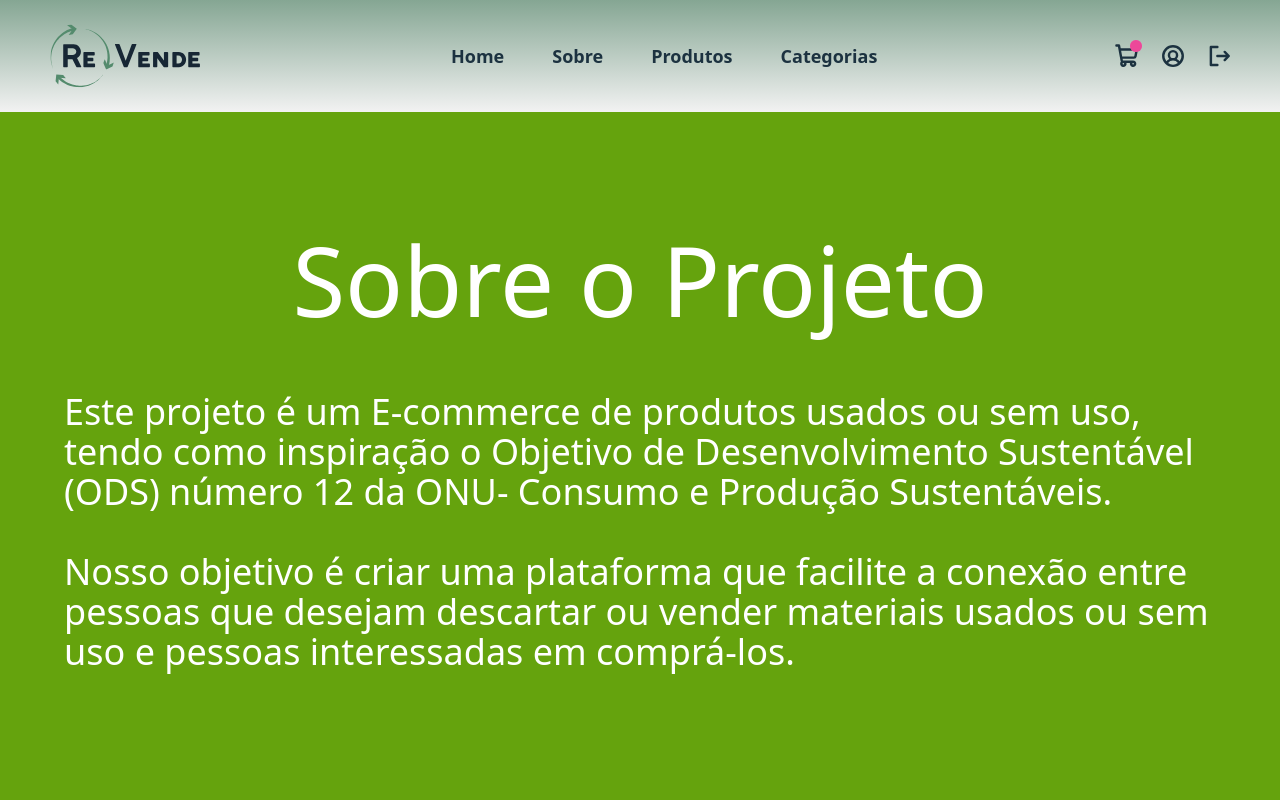
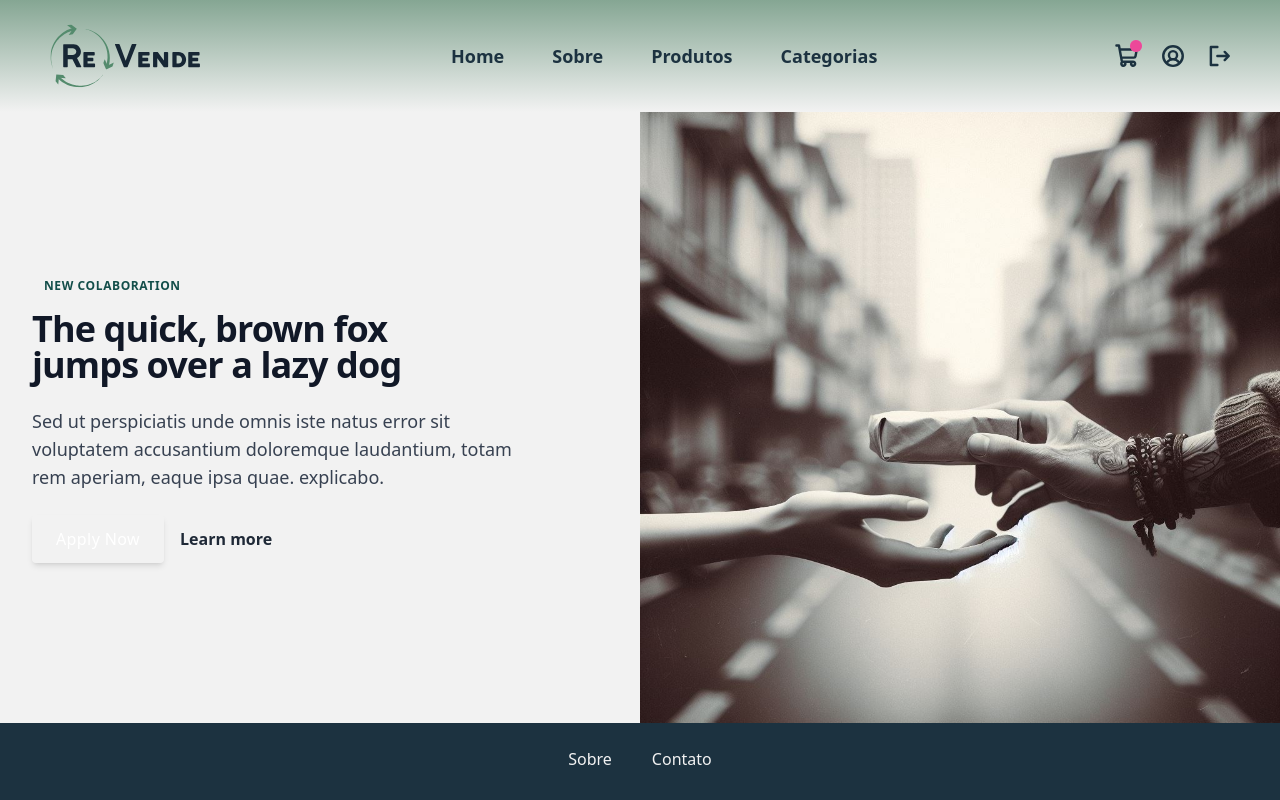
Before and after one commit to ecommerceGrupo03/ReVende-React, a React (Vite) app in the folder ReVende-React/: page /about in a window 1280 px wide. Shown: the top 800 px of the page. Built offline with nearby package versions, Linux system fonts and the light colour scheme.

Commit message:
About - Imagens

```diff
--- a/ReVende-React/src/pages/about/About.tsx
+++ b/ReVende-React/src/pages/about/About.tsx
@@ -1,7 +1,63 @@
+import encomendaFoto from '../../assets/encomenda.jpg';
+
 const About = () => {
   return (
     <>
-      <div className="py-10 flex content-center bg-lime-600 flex-col items-center justify-center">
+    <div className="relative flex flex-col py-16 lg:pt-0 lg:flex-col lg:pb-0">
+      <div className="flex flex-col items-start w-full max-w-xl px-4 mx-auto lg:px-8 lg:max-w-screen-xl">
+        <div className="mb-16 lg:my-40 lg:max-w-lg lg:pr-5">
+          <div className="max-w-xl mb-6">
+            <div>
+              <p className="inline-block px-3 py-px mb-4 text-xs font-semibold tracking-wider text-teal-900 uppercase rounded-full bg-teal-accent-400">
+                New Colaboration
+              </p>
+            </div>
+            <h2 className="max-w-lg mb-6 font-sans text-3xl font-bold tracking-tight text-gray-900 sm:text-4xl sm:leading-none">
+              The quick, brown fox
+              <br className="hidden md:block" />
+              jumps over{' '}
+              <span className="inline-block text-deep-purple-accent-400">
+                a lazy dog
+              </span>
+            </h2>
+            <p className="text-base text-gray-700 md:text-lg">
+              Sed ut perspiciatis unde omnis iste natus error sit voluptatem
+              accusantium doloremque laudantium, totam rem aperiam, eaque ipsa
+              quae. explicabo.
+            </p>
+          </div>
+          <div className="flex flex-col items-center md:flex-row">
+            <a
+              href="/"
+              className="inline-flex items-center justify-center w-full h-12 px-6 mb-3 font-medium tracking-wide text-white transition duration-200 rounded shadow-md md:w-auto md:mr-4 md:mb-0 bg-deep-purple-accent-400 hover:bg-deep-purple-accent-700 focus:shadow-outline focus:outline-none"
+            >
+              Apply Now
+            </a>
+            <a
+              href="/"
+              aria-label=""
+              className="inline-flex items-center font-semibold text-gray-800 transition-colors duration-200 hover:text-deep-purple-accent-700"
+            >
+              Learn more
+            </a>
+          </div>
+        </div>
+      </div>
+      <div className="inset-y-0 right-0 w-full max-w-xl px-4 mx-auto lg:pl-8 lg:pr-0 lg:mb-0 lg:mx-0 lg:w-1/2 lg:max-w-full lg:absolute xl:px-0">
+        <img
+          className="object-cover w-full h-56 rounded shadow-lg lg:rounded-none lg:shadow-none sm:h-96 lg:h-full"
+          src={encomendaFoto}
+          alt=""
+        />
+      </div>
+    </div>
+    </>
+  )
+}
+
+export default About
+
+  {/* <div className="py-10 flex content-center bg-lime-600 flex-col items-center justify-center">
         <h1 className="text-8xl text-white mt-20">Sobre o Projeto</h1>
 
         <p className="text-4xl text-white mt-16 mx-16">Este projeto é um E-commerce de produtos usados ou sem uso, tendo como inspiração o Objetivo de Desenvolvimento Sustentável (ODS) número 12 da ONU- Consumo e Produção Sustentáveis.</p>
@@ -11,9 +67,4 @@ const About = () => {
         <div className="grid justify-items-start text-2xl text-white">
 
         </div>
-      </div>
-    </>
-  )
-}
-
-export default About
+      </div> */}
```
Also changed, not shown: ReVende-React/src/assets/encomenda.jpg (added), ReVende-React/src/assets/encomenda01.jpg (added).
